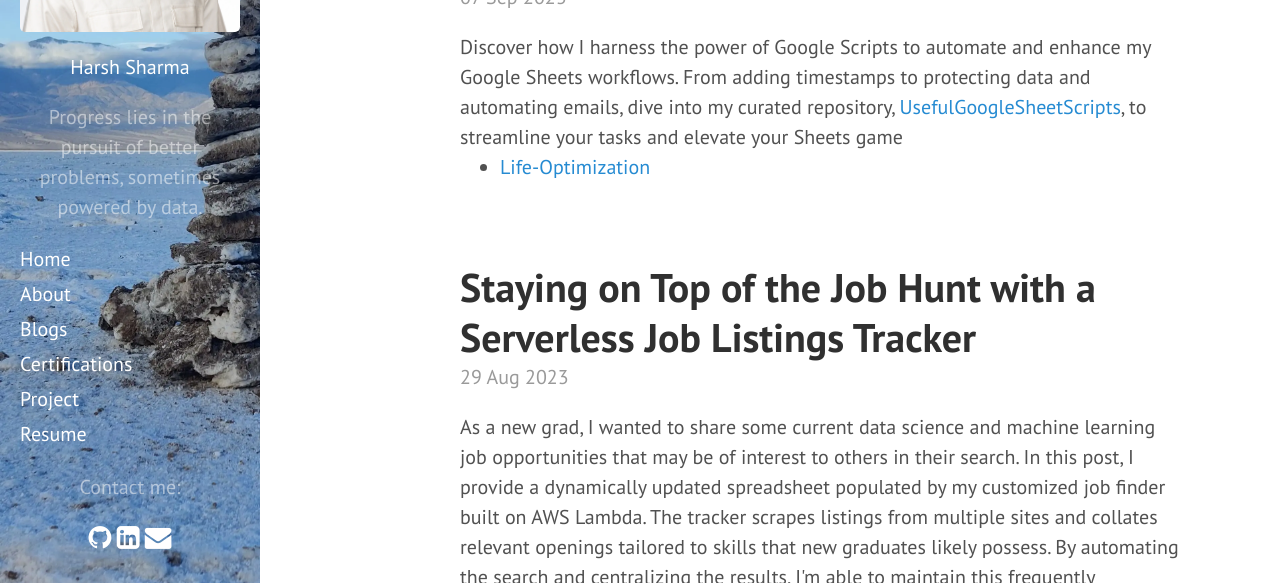
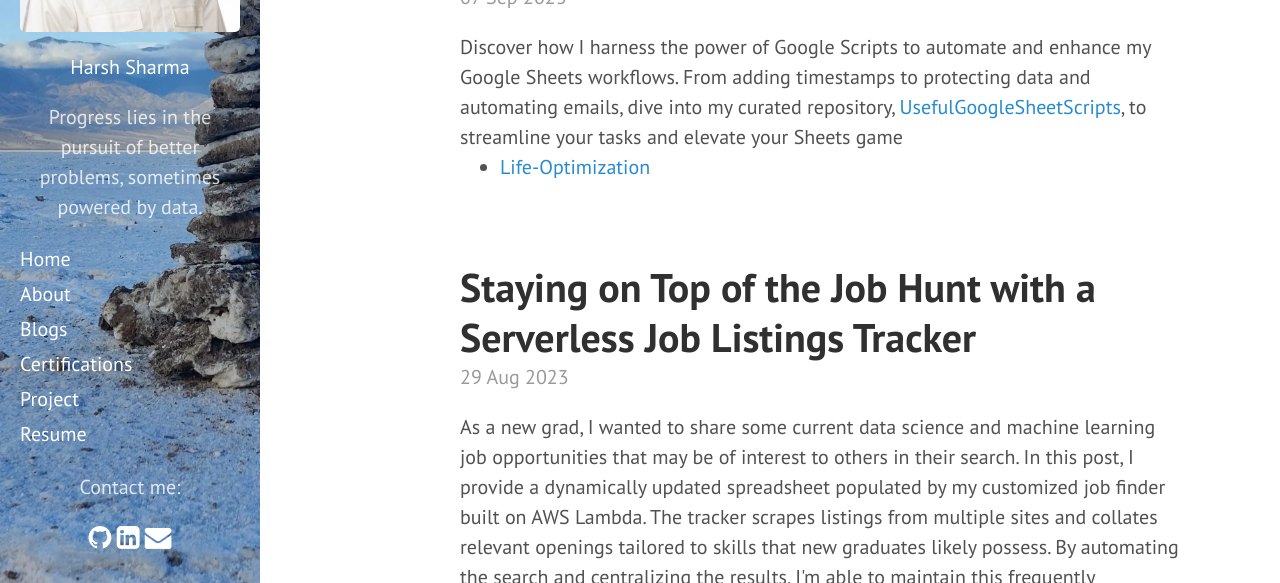
Before and after one commit to 97harsh/97harsh.github.io, a Jekyll site: the page built from index.html, in a window 1280 px wide. Shown: the part 228-811 px from the top of the page. Built offline with Jekyll 4.4.1, drawn with Linux system fonts in a browser that asks for light colours; nearby versions of some CDN libraries; Markdown is read by kramdown in place of the engine named in the settings; a script that is not in the unit is left out; the list of posts is cut into pages by our own code.

Commit message:
adjust styling-background

```diff
--- a/public/css/hyde.css
+++ b/public/css/hyde.css
@@ -56,7 +56,7 @@ html {
  .sidebar {
   text-align: center;
   padding: 2rem 1rem;
-  color: rgba(255,255,255,.5);
+  color: rgba(255, 255, 255, 0.8);
   background-color: #202020;
   background-image: url(/assets/images/background_sidebar.webp);
   background-size: cover;
@@ -79,7 +79,7 @@ html {
 
 /* About section */
 .sidebar-about h1 {
-  color: #fff;
+  color: #ffffff;
   margin-top: 0;
   font-family: "Abril Fatface", serif;
   font-size: 3.25rem;
```
